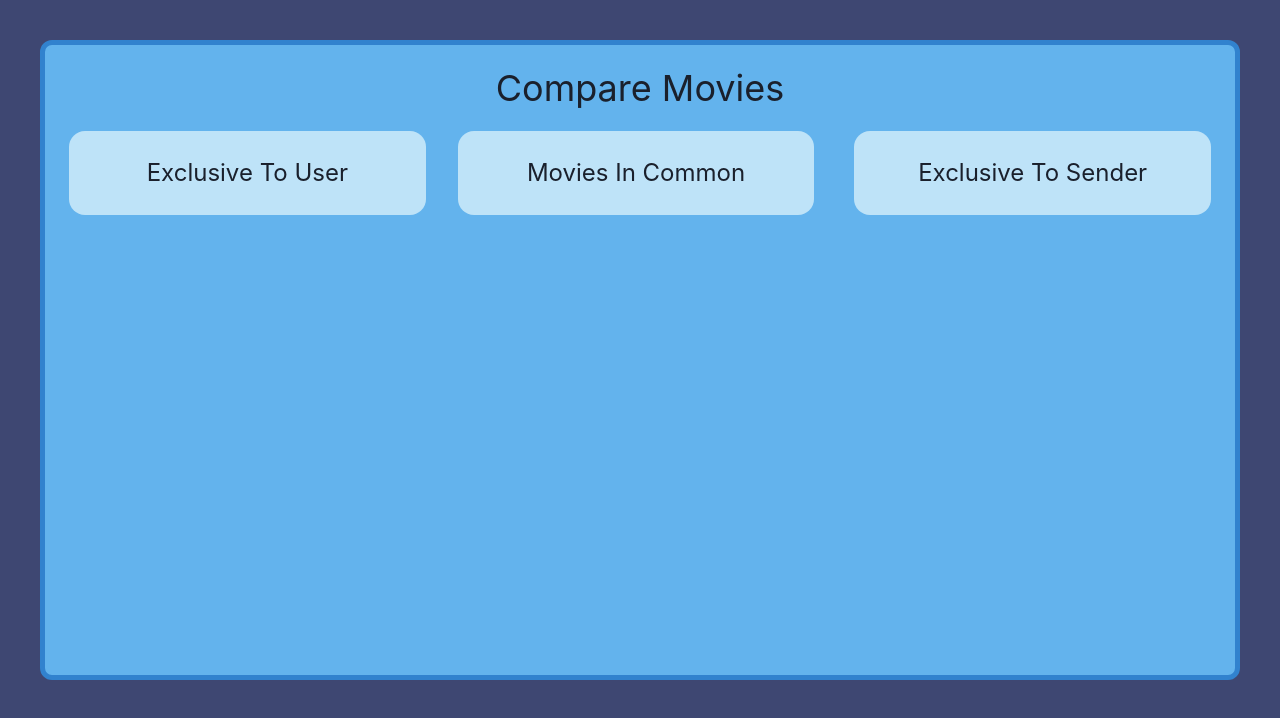
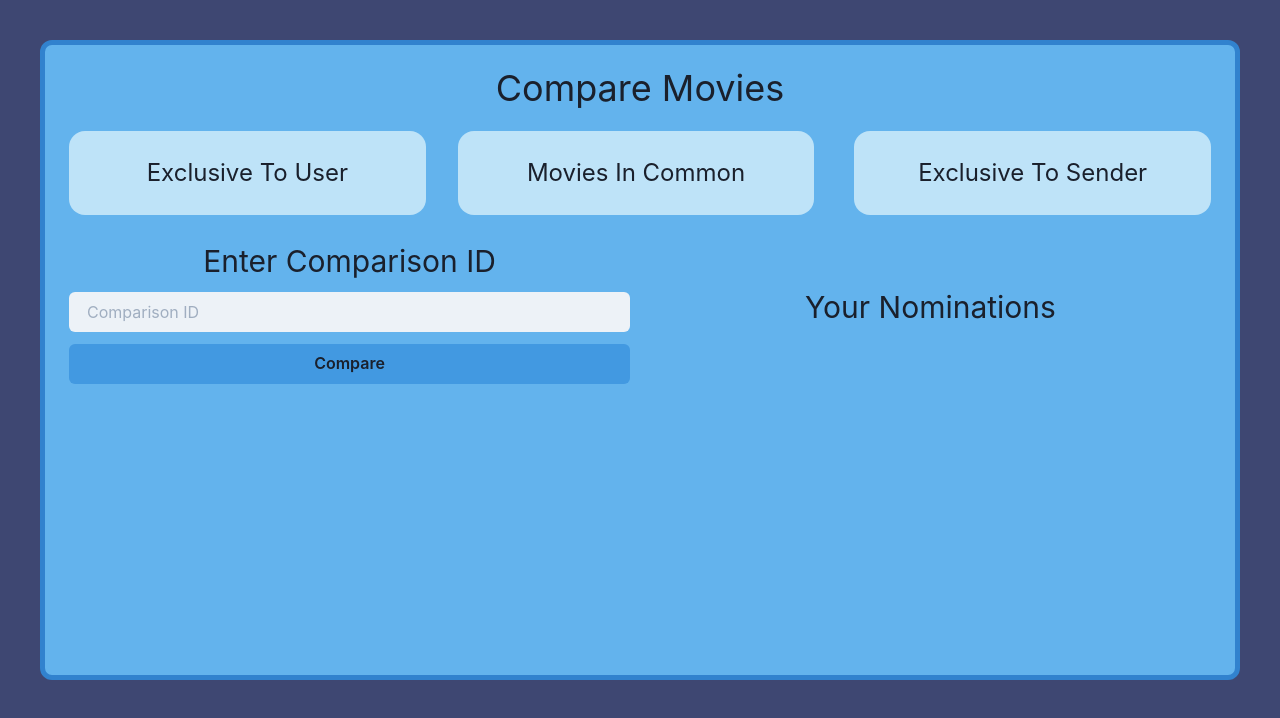
Before and after one commit to samirrh/MovieApp, a React (Create React App) app: page /compare in a window 1280 px wide. Shown: the top 718 px of the page. Built offline with nearby package versions, Linux system fonts and the light colour scheme.

Commit message:
comparison search

```diff
--- /dev/null
+++ b/src/components/ComparisonSearch.js
@@ -0,0 +1,84 @@
+import React, { useState } from 'react';
+import {
+  Button,
+  Input,
+  SimpleGrid,
+  Text,
+  useToast,
+  Box,
+  HStack,
+} from '@chakra-ui/react';
+
+require('dotenv').config();
+
+function ComparisonSearch({ toParent }) {
+  const [query, setQuery] = useState('');
+  const toast = useToast();
+
+  //fetches data from api on submit
+  const handleClick = async (e) => {
+    e.preventDefault();
+
+    const API_KEY = process.env.REACT_APP_API_KEY; // from .env
+    const url = `https://www.omdbapi.com/?apikey=${API_KEY}&s=${query.trim()}&type=movie`;
+    const res = await fetch(url);
+    const resData = await res.json();
+
+    if (resData.Response === 'True') {
+      const data = resData.Search;
+      toast({
+        title: `Showing results for '${query}'`,
+        status: 'success',
+        duration: 2000,
+        isClosable: true,
+        position: 'top-left',
+        variant: 'subtle',
+      });
+      toParent(data, query);
+    } else {
+      toast({
+        title: 'Invalid Search',
+        status: 'error',
+        duration: 2000,
+        isClosable: true,
+        position: 'top-left',
+        variant: 'subtle',
+      });
+    }
+  };
+
+  const onChangeQuery = (e) => {
+    setQuery(e.target.value);
+  };
+
+  return (
+    <HStack m={6}>
+      <Box width={'50%'} mr={3}>
+        <Text fontSize="3xl" mb={2}>
+          Enter Comparison ID
+        </Text>
+        <form onSubmit={handleClick}>
+          <SimpleGrid minChildWidth="1" spacing="3">
+            <Input
+              variant="filled"
+              placeholder="Comparison ID"
+              value={query}
+              onChange={onChangeQuery}
+            />
+            <Button bg="blue.400" type="submit">
+              Compare
+            </Button>
+          </SimpleGrid>
+        </form>
+      </Box>
+      <Box width={'50%'} ml={3}>
+        <Text fontSize="3xl" mb={2}>
+          Your Nominations
+        </Text>
+        {/* map nominations from local storage here - or show button to go back and make nominations*/}
+      </Box>
+    </HStack>
+  );
+}
+
+export default ComparisonSearch;
--- a/src/pages/Compare.js
+++ b/src/pages/Compare.js
@@ -1,6 +1,7 @@
 import React from 'react';
 import { Box, Center, Text } from '@chakra-ui/layout';
 import ComparisonGrid from '../components/ComparisonGrid';
+import ComparisonSearch from '../components/ComparisonSearch';
 
 const Compare = () => {
   return (
@@ -20,6 +21,7 @@ const Compare = () => {
         </Text>
 
         <ComparisonGrid />
+        <ComparisonSearch />
       </Box>
     </Center>
   );
```
